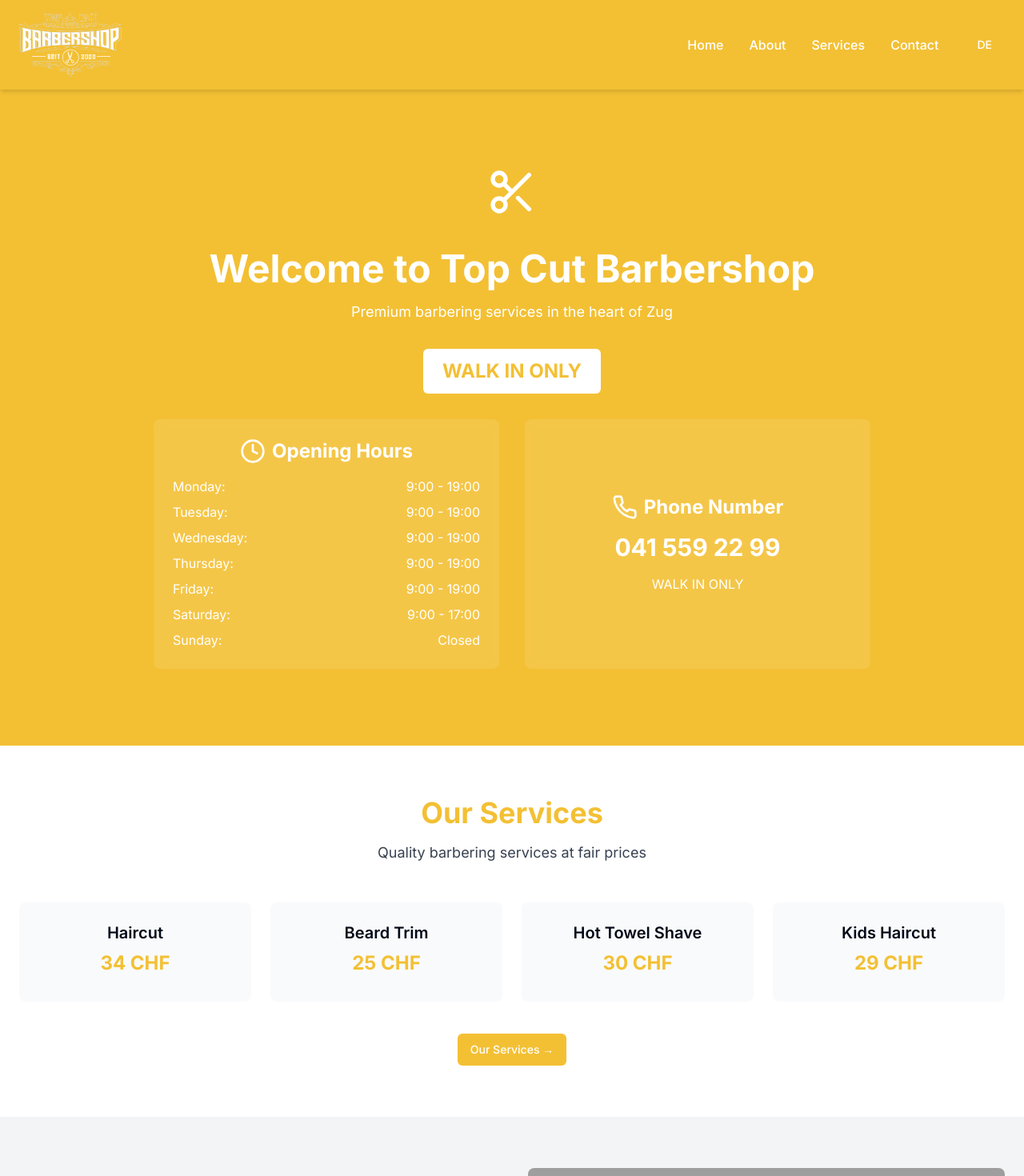
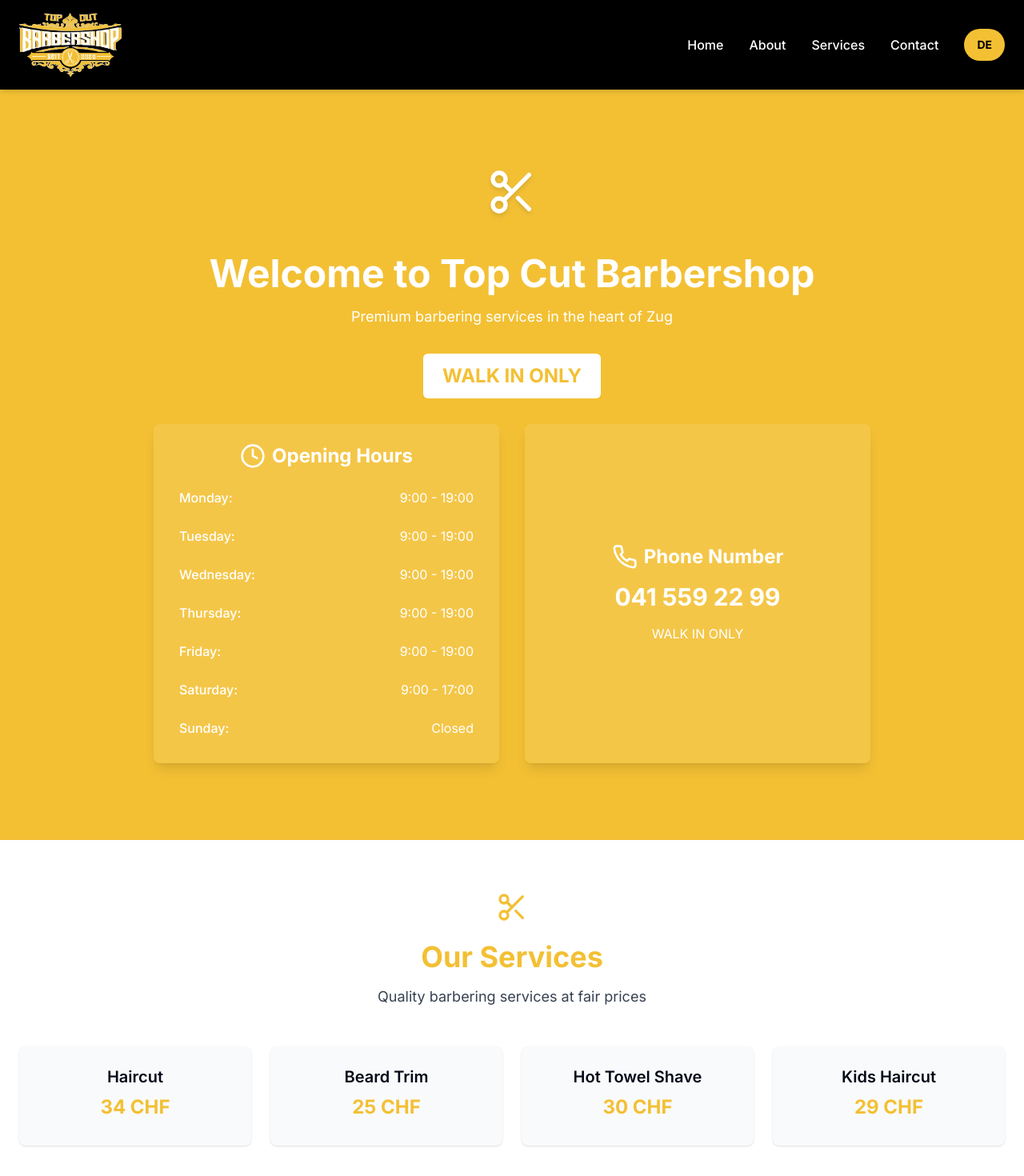
Before and after one commit to windo-ch/topcut-barbershop, a React (Vite) app: page / in a window 1280 px wide. Shown: the top 1470 px of the page at 80% size. Built offline with nearby package versions, Linux system fonts and the light colour scheme; grey boxes are pictures that could not be loaded.

Commit message:
Refactor: Improve site styling and animations
- Changed navigation background to black.
- Improved language selector design.
- Enhanced scissors icon on the main page with animations.
- Added sleek, simple animations throughout the site.

```diff
--- a/src/components/LanguageToggle.tsx
+++ b/src/components/LanguageToggle.tsx
@@ -11,8 +11,7 @@ export const LanguageToggle = () => {
 
   return (
     <Button
-      variant="ghost"
-      className="text-white hover:text-white/80"
+      className="bg-brand-gold hover:bg-brand-gold/90 text-black font-bold rounded-full px-4 py-1 text-sm transition-transform hover:scale-105"
       onClick={toggleLanguage}
     >
       {language === 'en' ? 'DE' : 'EN'}
--- a/src/components/Navbar.tsx
+++ b/src/components/Navbar.tsx
@@ -19,7 +19,7 @@ export const Navbar = () => {
   };
 
   return (
-    <header className="bg-brand-gold text-white py-4 shadow-md relative z-10">
+    <header className="bg-black text-white py-4 shadow-md relative z-10">
       <div className="container-custom flex justify-between items-center">
         <Link to="/" className="flex items-center" onClick={closeMenu}>
           <img
@@ -54,7 +54,7 @@ export const Navbar = () => {
 
       {/* Mobile navigation */}
       {menuOpen && (
-        <nav className="md:hidden absolute top-full left-0 w-full bg-brand-gold border-t border-white/20 py-4 shadow-lg">
+        <nav className="md:hidden absolute top-full left-0 w-full bg-black border-t border-white/20 py-4 shadow-lg">
           <div className="flex flex-col space-y-4 px-6">
             <Link
               to="/"
--- a/src/index.css
+++ b/src/index.css
@@ -74,6 +74,108 @@
   }
 
   .nav-link {
-    @apply text-white hover:text-opacity-80 transition-colors duration-200 font-medium;
+    @apply text-white hover:text-brand-gold transition-colors duration-300 font-medium relative after:content-[''] after:absolute after:left-0 after:bottom-0 after:h-0.5 after:w-0 after:bg-brand-gold after:transition-all after:duration-300 hover:after:w-full;
+  }
+
+  /* Card styles */
+  .card-hover {
+    @apply transition-all duration-300 hover:shadow-lg hover:-translate-y-1;
+  }
+
+  /* Animation classes */
+  .fade-in {
+    @apply animate-fadeIn;
+  }
+
+  .slide-in {
+    @apply animate-slideIn;
+  }
+
+  .scale-in {
+    @apply animate-scaleIn;
+  }
+
+  .bounce {
+    @apply animate-bounce;
+  }
+
+  /* Scissors animation */
+  .animated-scissors {
+    @apply transition-all duration-300;
+  }
+
+  .animated-scissors:hover {
+    @apply rotate-12 scale-110;
+  }
+
+  .scissors-spin {
+    animation: scissors-spin 3s infinite ease-in-out;
+  }
+
+  .scissors-cut {
+    animation: scissors-cut 2s infinite ease-in-out;
   }
 }
+
+/* Custom animations */
+@keyframes fadeIn {
+  from { opacity: 0; transform: translateY(10px); }
+  to { opacity: 1; transform: translateY(0); }
+}
+
+@keyframes slideIn {
+  from { transform: translateX(-20px); opacity: 0; }
+  to { transform: translateX(0); opacity: 1; }
+}
+
+@keyframes scaleIn {
+  from { transform: scale(0.9); opacity: 0; }
+  to { transform: scale(1); opacity: 1; }
+}
+
+@keyframes scissors-spin {
+  0% { transform: rotate(0deg); }
+  25% { transform: rotate(10deg); }
+  75% { transform: rotate(-5deg); }
+  100% { transform: rotate(0deg); }
+}
+
+@keyframes scissors-cut {
+  0%, 100% { transform: scale(1); }
+  50% { transform: scale(1.1) rotate(5deg); }
+}
+
+@keyframes slideInRight {
+  from { transform: translateX(20px); opacity: 0; }
+  to { transform: translateX(0); opacity: 1; }
+}
+
+@layer utilities {
+  .animate-fadeIn {
+    animation: fadeIn 0.5s ease-out forwards;
+  }
+
+  .animate-slideIn {
+    animation: slideIn 0.5s ease-out forwards;
+  }
+
+  .animate-scaleIn {
+    animation: scaleIn 0.5s ease-out forwards;
+  }
+
+  .animate-slideInRight {
+    animation: slideInRight 0.5s ease-out forwards;
+  }
+
+  .animation-delay-100 {
+    animation-delay: 100ms;
+  }
+
+  .animation-delay-200 {
+    animation-delay: 200ms;
+  }
+
+  .animation-delay-300 {
+    animation-delay: 300ms;
+  }
+}
--- a/src/pages/Index.tsx
+++ b/src/pages/Index.tsx
@@ -13,62 +13,64 @@ const Index = () => {
       {/* Hero Section */}
       <section className="bg-brand-gold text-white py-16 md:py-24">
         <div className="container-custom text-center">
-          <div className="mb-6">
-            <Scissors className="inline-block h-16 w-16 mb-4" />
+          <div className="mb-6 relative">
+            <div className="scissors-spin inline-block">
+              <Scissors className="h-16 w-16 mb-4 text-white drop-shadow-md" />
+            </div>
           </div>
-          <h1 className="heading-1 mb-4">{t('welcome')}</h1>
-          <p className="body-text mb-8 max-w-2xl mx-auto">{t('welcomeMessage')}</p>
+          <h1 className="heading-1 mb-4 animate-fadeIn">{t('welcome')}</h1>
+          <p className="body-text mb-8 max-w-2xl mx-auto animate-fadeIn animation-delay-100">{t('welcomeMessage')}</p>
 
-          <div className="inline-block bg-white text-brand-gold font-bold text-2xl px-6 py-3 rounded-md mb-8">
+          <div className="inline-block bg-white text-brand-gold font-bold text-2xl px-6 py-3 rounded-md mb-8 transform transition-transform hover:scale-105 hover:shadow-lg animate-scaleIn animation-delay-200">
             {t('walkInOnly')}
           </div>
 
           <div className="grid grid-cols-1 md:grid-cols-2 gap-8 max-w-4xl mx-auto">
-            <div className="bg-white/10 backdrop-blur-sm p-6 rounded-lg">
+            <div className="bg-white/10 backdrop-blur-sm p-6 rounded-lg shadow-lg transition-all duration-300 hover:bg-white/15 animate-slideIn animation-delay-200">
               <div className="flex items-center justify-center mb-4">
-                <Clock className="h-8 w-8 mr-2" />
+                <Clock className="h-8 w-8 mr-2 text-white" />
                 <h2 className="text-2xl font-bold">{t('openingHours')}</h2>
               </div>
               <ul className="space-y-2 text-left">
-                <li className="flex justify-between">
-                  <span>{t('monday')}:</span>
+                <li className="flex justify-between hover:bg-white/5 p-2 rounded transition-colors">
+                  <span className="font-medium">{t('monday')}:</span>
                   <span>9:00 - 19:00</span>
                 </li>
-                <li className="flex justify-between">
-                  <span>{t('tuesday')}:</span>
+                <li className="flex justify-between hover:bg-white/5 p-2 rounded transition-colors">
+                  <span className="font-medium">{t('tuesday')}:</span>
                   <span>9:00 - 19:00</span>
                 </li>
-                <li className="flex justify-between">
-                  <span>{t('wednesday')}:</span>
+                <li className="flex justify-between hover:bg-white/5 p-2 rounded transition-colors">
+                  <span className="font-medium">{t('wednesday')}:</span>
                   <span>9:00 - 19:00</span>
                 </li>
-                <li className="flex justify-between">
-                  <span>{t('thursday')}:</span>
+                <li className="flex justify-between hover:bg-white/5 p-2 rounded transition-colors">
+                  <span className="font-medium">{t('thursday')}:</span>
                   <span>9:00 - 19:00</span>
                 </li>
-                <li className="flex justify-between">
-                  <span>{t('friday')}:</span>
+                <li className="flex justify-between hover:bg-white/5 p-2 rounded transition-colors">
+                  <span className="font-medium">{t('friday')}:</span>
                   <span>9:00 - 19:00</span>
                 </li>
-                <li className="flex justify-between">
-                  <span>{t('saturday')}:</span>
+                <li className="flex justify-between hover:bg-white/5 p-2 rounded transition-colors">
+                  <span className="font-medium">{t('saturday')}:</span>
                   <span>9:00 - 17:00</span>
                 </li>
-                <li className="flex justify-between">
-                  <span>{t('sunday')}:</span>
+                <li className="flex justify-between hover:bg-white/5 p-2 rounded transition-colors">
+                  <span className="font-medium">{t('sunday')}:</span>
                   <span>{t('closed')}</span>
                 </li>
               </ul>
             </div>
 
-            <div className="bg-white/10 backdrop-blur-sm p-6 rounded-lg flex flex-col justify-center items-center">
+            <div className="bg-white/10 backdrop-blur-sm p-6 rounded-lg shadow-lg flex flex-col justify-center items-center transition-all duration-300 hover:bg-white/15 animate-slideInRight animation-delay-200">
               <div className="flex items-center mb-4">
-                <Phone className="h-8 w-8 mr-2" />
+                <Phone className="h-8 w-8 mr-2 text-white animate-pulse" />
                 <h2 className="text-2xl font-bold">{t('phoneNumber')}</h2>
               </div>
               <a
                 href="tel:+41415592299"
-                className="text-3xl font-bold hover:underline"
+                className="text-3xl font-bold transition-all duration-300 hover:text-brand-gold hover:scale-105"
               >
                 041 559 22 99
               </a>
@@ -82,6 +84,9 @@ const Index = () => {
       <section className="py-16 bg-white">
         <div className="container-custom">
           <div className="text-center mb-12">
+            <div className="inline-block animated-scissors mb-4">
+              <Scissors className="h-10 w-10 text-brand-gold" />
+            </div>
             <h2 className="heading-2 text-brand-gold mb-4">{t('servicesTitle')}</h2>
             <p className="body-text text-gray-700 max-w-2xl mx-auto">
               {t('servicesIntro')}
@@ -89,29 +94,29 @@ const Index = () => {
           </div>
 
           <div className="grid grid-cols-1 sm:grid-cols-2 md:grid-cols-4 gap-6">
-            <div className="bg-gray-50 p-6 rounded-lg text-center">
+            <div className="bg-gray-50 p-6 rounded-lg text-center card-hover shadow">
               <h3 className="text-xl font-semibold mb-2">{t('haircut')}</h3>
               <p className="text-2xl font-bold text-brand-gold mb-2">34 {t('chf')}</p>
             </div>
 
-            <div className="bg-gray-50 p-6 rounded-lg text-center">
+            <div className="bg-gray-50 p-6 rounded-lg text-center card-hover shadow">
               <h3 className="text-xl font-semibold mb-2">{t('beardTrim')}</h3>
               <p className="text-2xl font-bold text-brand-gold mb-2">25 {t('chf')}</p>
             </div>
 
-            <div className="bg-gray-50 p-6 rounded-lg text-center">
+            <div className="bg-gray-50 p-6 rounded-lg text-center card-hover shadow">
               <h3 className="text-xl font-semibold mb-2">{t('hotTowelShave')}</h3>
               <p className="text-2xl font-bold text-brand-gold mb-2">30 {t('chf')}</p>
             </div>
 
-            <div className="bg-gray-50 p-6 rounded-lg text-center">
+            <div className="bg-gray-50 p-6 rounded-lg text-center card-hover shadow">
               <h3 className="text-xl font-semibold mb-2">{t('kidsHaircut')}</h3>
               <p className="text-2xl font-bold text-brand-gold mb-2">29 {t('chf')}</p>
             </div>
           </div>
 
           <div className="text-center mt-10">
-            <Button asChild className="bg-brand-gold hover:bg-brand-gold/90 text-white">
+            <Button asChild className="bg-brand-gold hover:bg-brand-gold/90 text-white transform transition-transform hover:scale-105">
               <Link to="/services">{t('servicesTitle')} →</Link>
             </Button>
           </div>
@@ -130,15 +135,15 @@ const Index = () => {
               <p className="text-lg font-semibold mb-6">
                 Top Cut Barbershop - {t('since')}
               </p>
-              <Button asChild className="bg-brand-gold hover:bg-brand-gold/90 text-white">
+              <Button asChild className="bg-brand-gold hover:bg-brand-gold/90 text-white transform transition-transform hover:scale-105">
                 <Link to="/about">{t('aboutTitle')} →</Link>
               </Button>
             </div>
-            <div className="md:w-1/2 bg-gray-200 aspect-video rounded-lg flex items-center justify-center">
+            <div className="md:w-1/2 bg-gray-200 aspect-video rounded-lg overflow-hidden shadow-lg transform transition-all hover:shadow-xl duration-300">
               <img
                 src="https://images.unsplash.com/photo-1503951914875-452162b0f3f1?q=80&w=2070"
                 alt="Barbershop interior"
-                className="object-cover rounded-lg w-full h-full"
+                className="object-cover w-full h-full transition-transform duration-500 hover:scale-105"
               />
             </div>
           </div>
```
Also changed, not shown: src/pages/Services.tsx (+12 -10 lines), tailwind.config.ts (+21 -1 lines).
